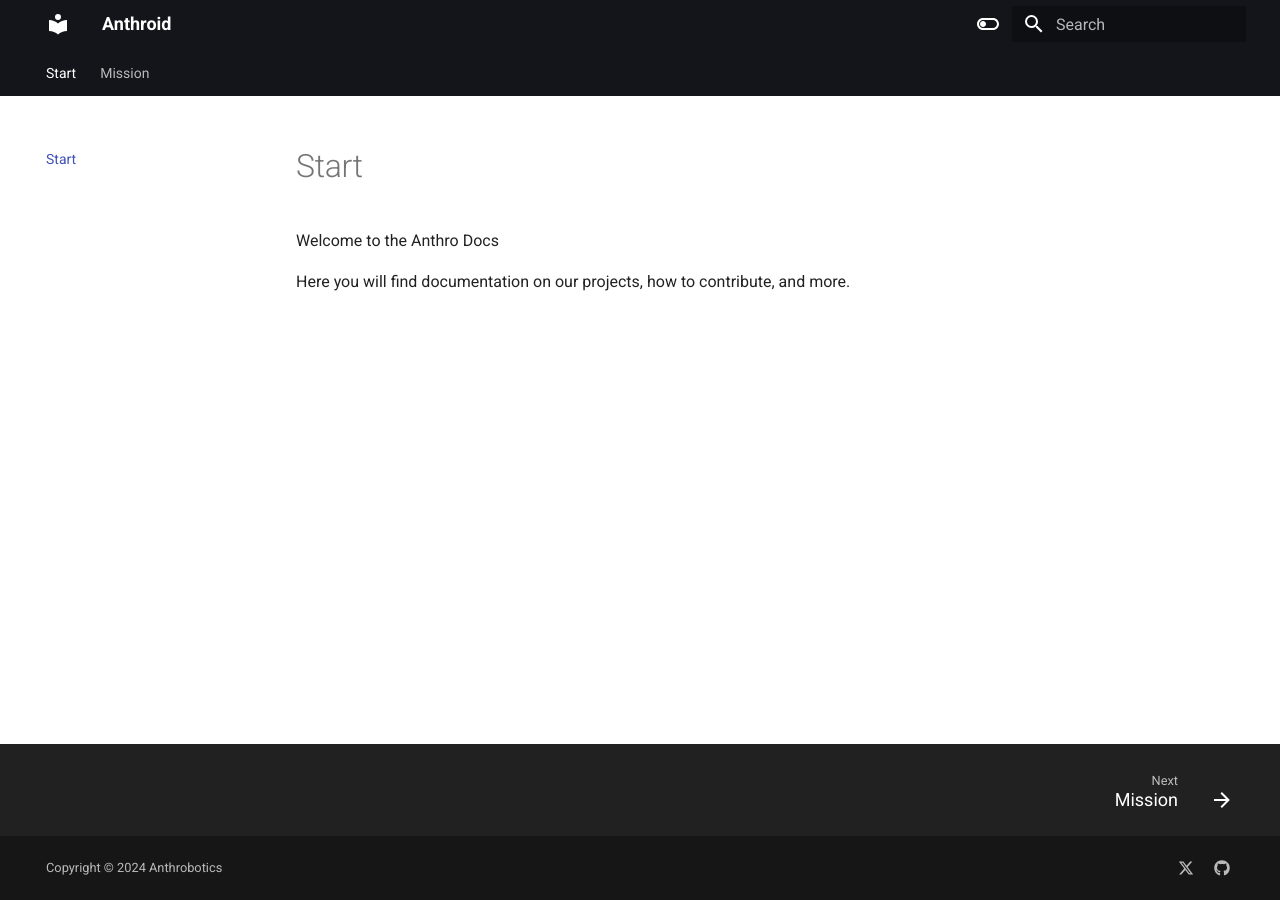
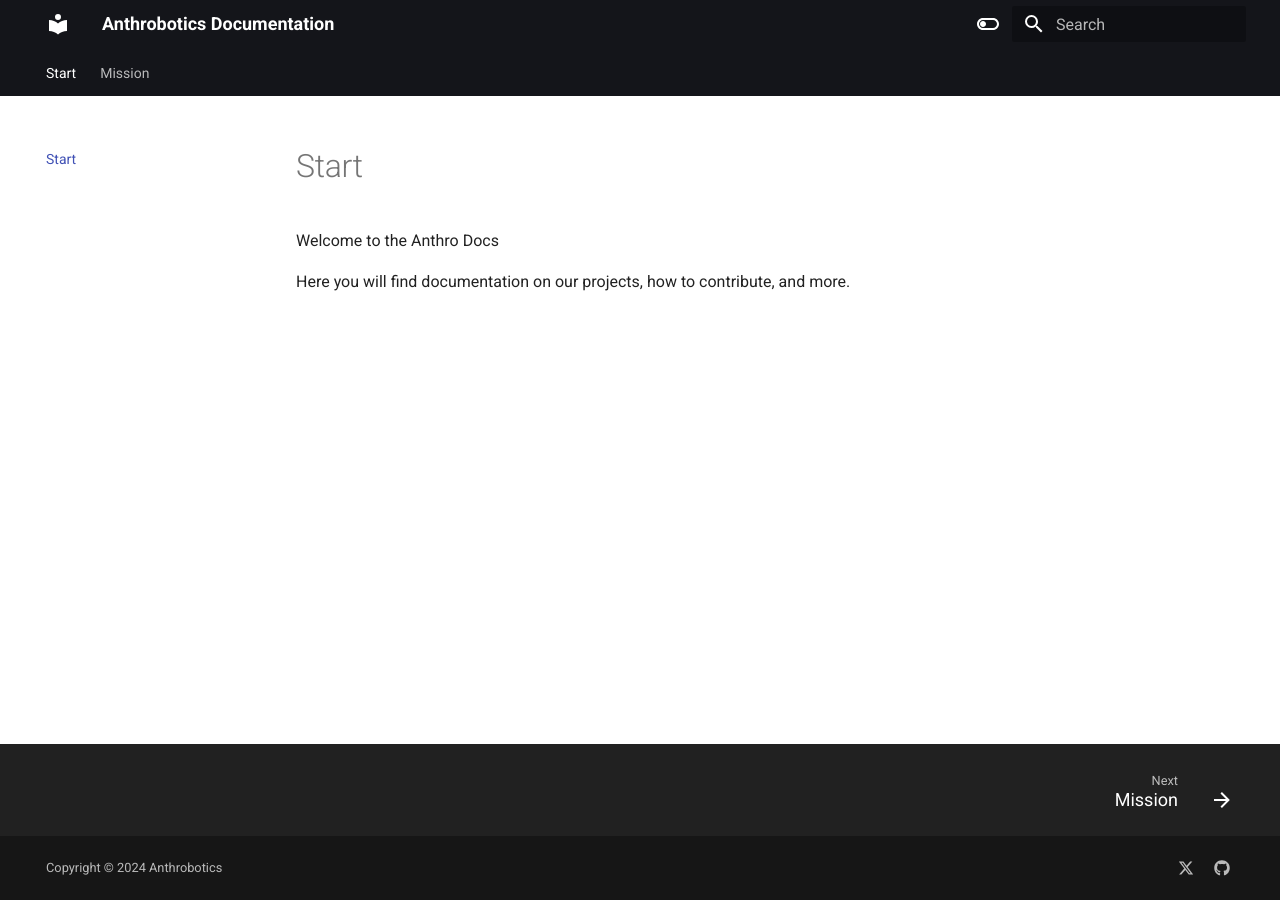
Before and after one commit to Anthrobotics/anthro-docs, an MkDocs documentation site: the page built from docs/index.md, in a window 1280 px wide. Built offline with MkDocs 1.6.1 and Material for MkDocs 9.7.7, drawn with Linux system fonts in a browser that asks for light colours.

Commit message:
Updated main yml

```diff
--- a/mkdocs.yml
+++ b/mkdocs.yml
@@ -1,4 +1,4 @@
-site_name: Anthroid
+site_name: Anthrobotics Documentation
 theme:
   name: material
   features:
```
